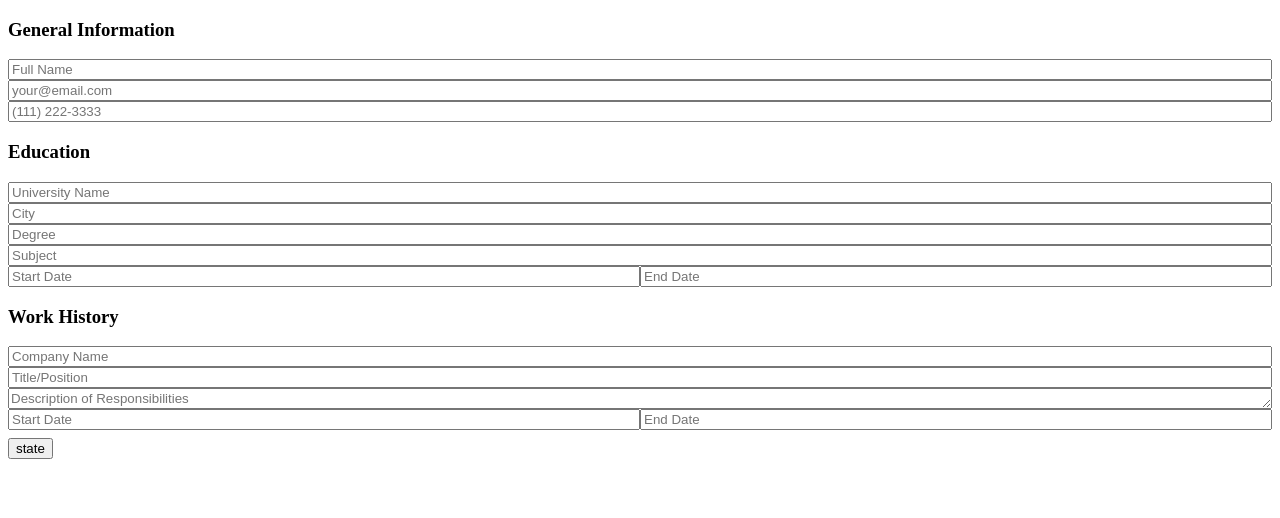
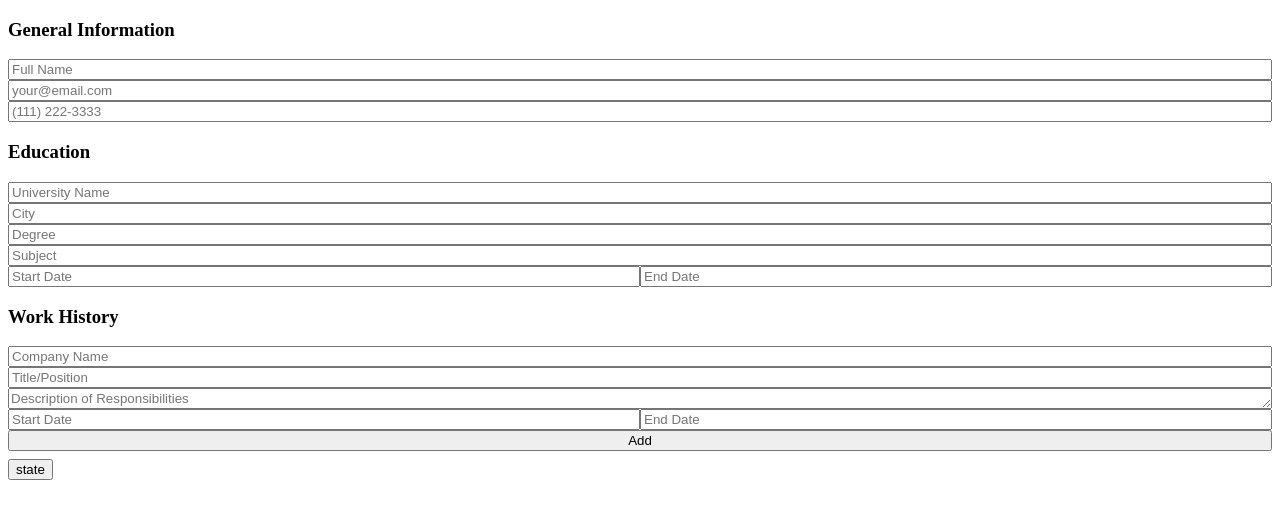
Before and after one commit to shinyfuwante/cv_app, a React (Create React App) app: page / in a window 1280 px wide. Shown: the top 518 px of the page. Built offline with nearby package versions, Linux system fonts and the light colour scheme.

Commit message:
Remove unneeded prop passed down to WorkInfo

```diff
--- a/src/components/WorkInfo/WorkInfo.js
+++ b/src/components/WorkInfo/WorkInfo.js
@@ -6,7 +6,7 @@ class WorkInfo extends React.Component {
     super(props);
   }
   render() {
-    const { workChange } = this.props;
+    const { workChange, addWork} = this.props;
     return (
       <form className="work-info">
         <input
@@ -47,6 +47,7 @@ class WorkInfo extends React.Component {
             placeholder="End Date"
           />
         </div>
+        <button onClick={(e)=> addWork(e)}>Add</button>
       </form>
     );
   }
```
